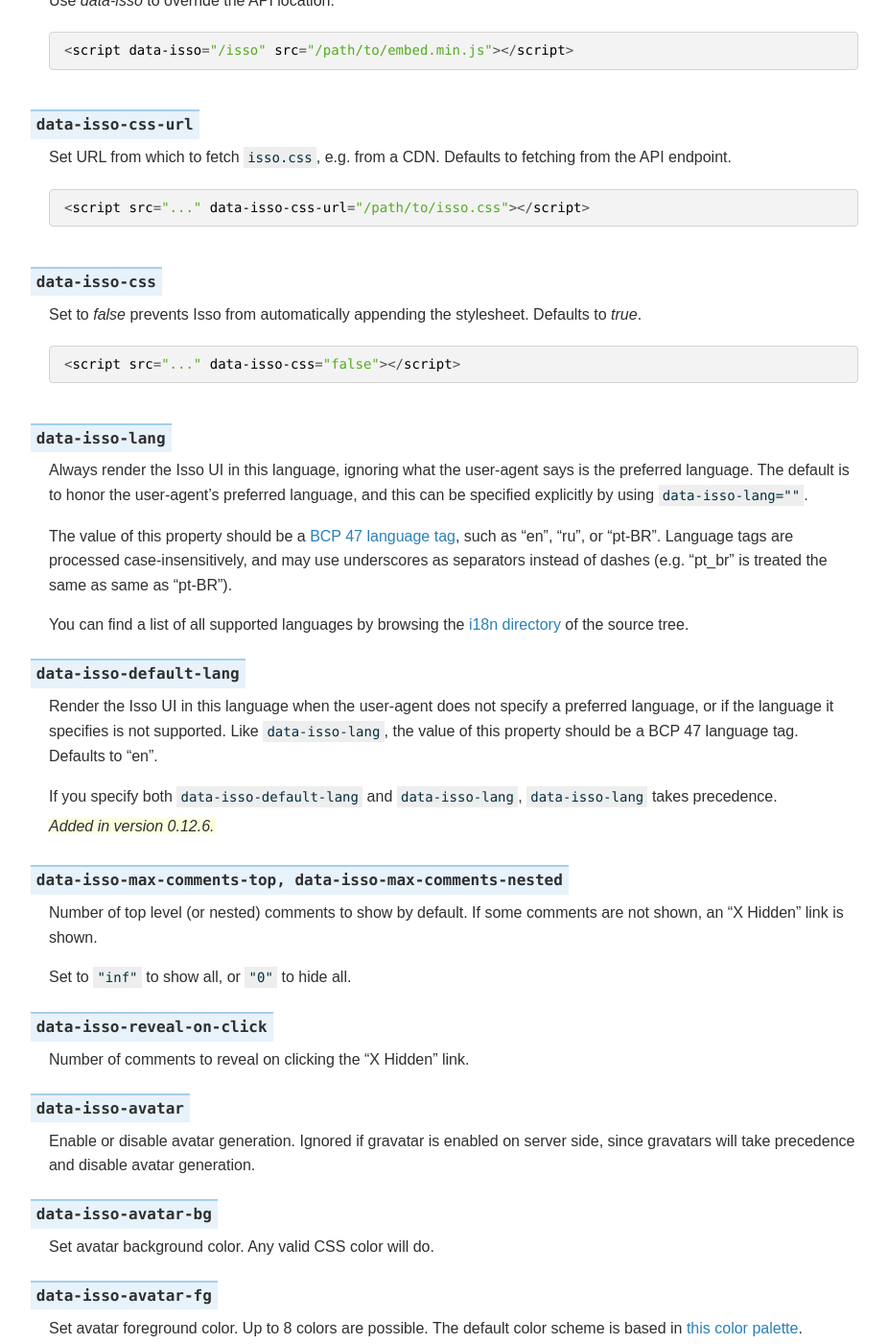
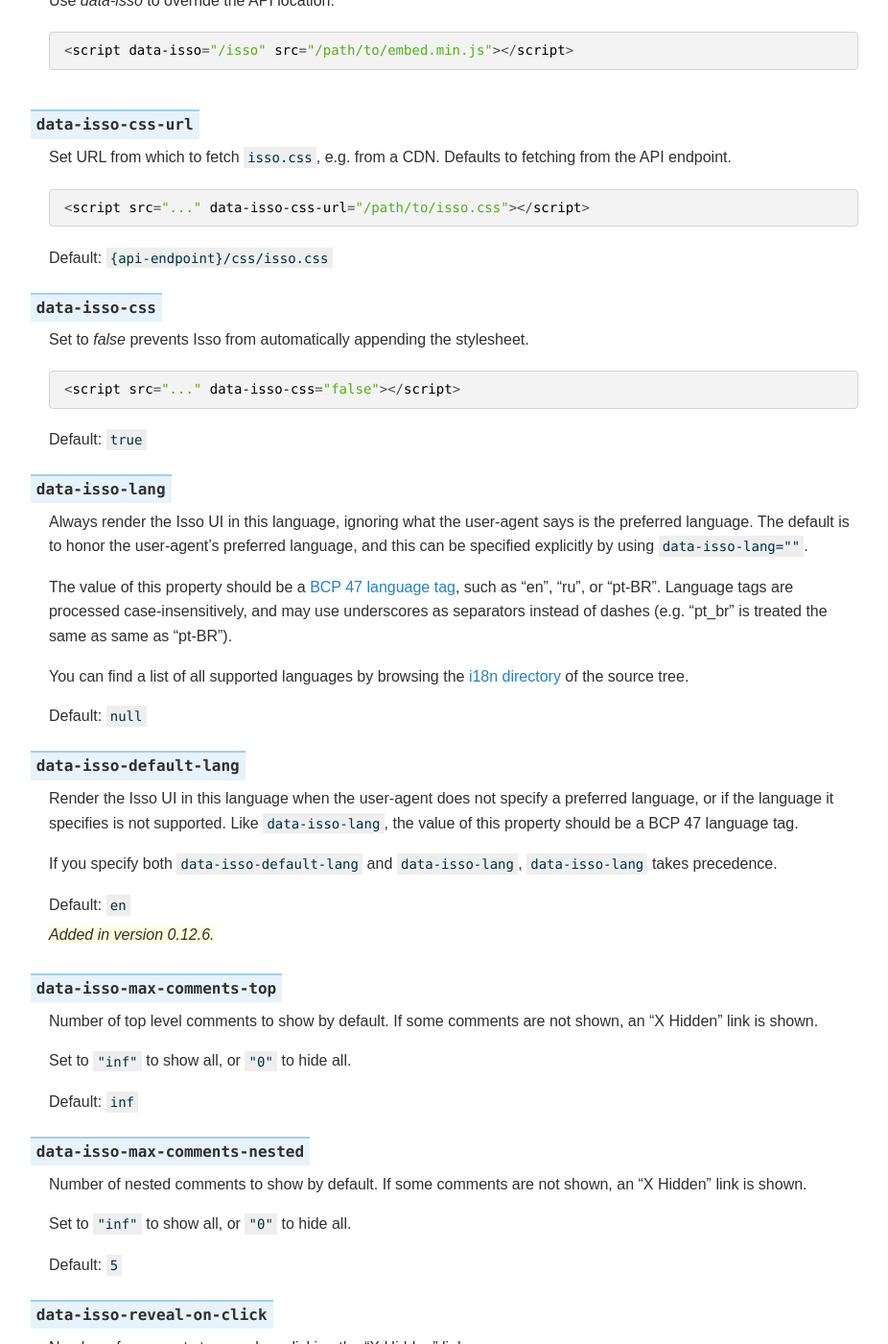
Before and after one commit to isso-comments/isso, a Sphinx documentation site: the page built from docs/docs/reference/client-config.rst, in a window 1280 px wide and 1400 px high, scrolled down 1093 px. Shown: the whole window at 96% size, without its empty margins (305-1231 px from the left). Built offline with Sphinx 7.4.7, drawn with Linux system fonts in a browser that asks for light colours; some of the changed text lies outside the part shown.

Commit message:
docs: client-config: Document default values, cleanup

```diff
--- a/docs/docs/reference/client-config.rst
+++ b/docs/docs/reference/client-config.rst
@@ -64,13 +64,16 @@
 
         <script src="..." data-isso-css-url="/path/to/isso.css"></script>
 
+    Default: ``{api-endpoint}/css/isso.css``
+
 data-isso-css
     Set to `false` prevents Isso from automatically appending the stylesheet.
-    Defaults to `true`.
 
     .. code-block:: html
 
         <script src="..." data-isso-css="false"></script>
+
+    Default: ``true``
 
 data-isso-lang
     Always render the Isso UI in this language, ignoring what the
@@ -89,33 +92,53 @@
     <https://github.com/posativ/isso/tree/master/isso/js/app/i18n>`_ of
     the source tree.
 
+    Default: ``null``
+
 data-isso-default-lang
     Render the Isso UI in this language when the user-agent does not
     specify a preferred language, or if the language it specifies is not
     supported.  Like ``data-isso-lang``, the value of this property should
-    be a BCP 47 language tag.  Defaults to "en".
+    be a BCP 47 language tag.
 
     If you specify both ``data-isso-default-lang`` and ``data-isso-lang``,
     ``data-isso-lang`` takes precedence.
 
+    Default: ``en``
+
     .. versionadded:: 0.12.6
 
-data-isso-max-comments-top, data-isso-max-comments-nested
-    Number of top level (or nested) comments to show by default. If some
-    comments are not shown, an "X Hidden" link is shown.
+data-isso-max-comments-top
+    Number of top level comments to show by default. If some comments are not
+    shown, an "X Hidden" link is shown.
 
     Set to ``"inf"`` to show all, or ``"0"`` to hide all.
 
+    Default: ``inf``
+
+data-isso-max-comments-nested
+    Number of nested comments to show by default. If some comments are not
+    shown, an "X Hidden" link is shown.
+
+    Set to ``"inf"`` to show all, or ``"0"`` to hide all.
+
+    Default: ``5``
+
 data-isso-reveal-on-click
     Number of comments to reveal on clicking the "X Hidden" link.
+
+    Default: ``true``
 
 data-isso-avatar
     Enable or disable avatar generation. Ignored if gravatar is enabled on
     server side, since gravatars will take precedence and disable avatar
     generation.
 
+    Default: ``true``
+
 data-isso-avatar-bg
     Set avatar background color. Any valid CSS color will do.
+
+    Default: ``#f0f0f0``
 
 data-isso-avatar-fg
     Set avatar foreground color. Up to 8 colors are possible. The default color
@@ -179,6 +206,7 @@
             color: #19798d;
         }
 
+    Default: ``null``
 
     .. versionadded:: 0.13
 
```
Also changed, not shown: other parts of docs/docs/reference/client-config.rst (+4 -0 lines).
